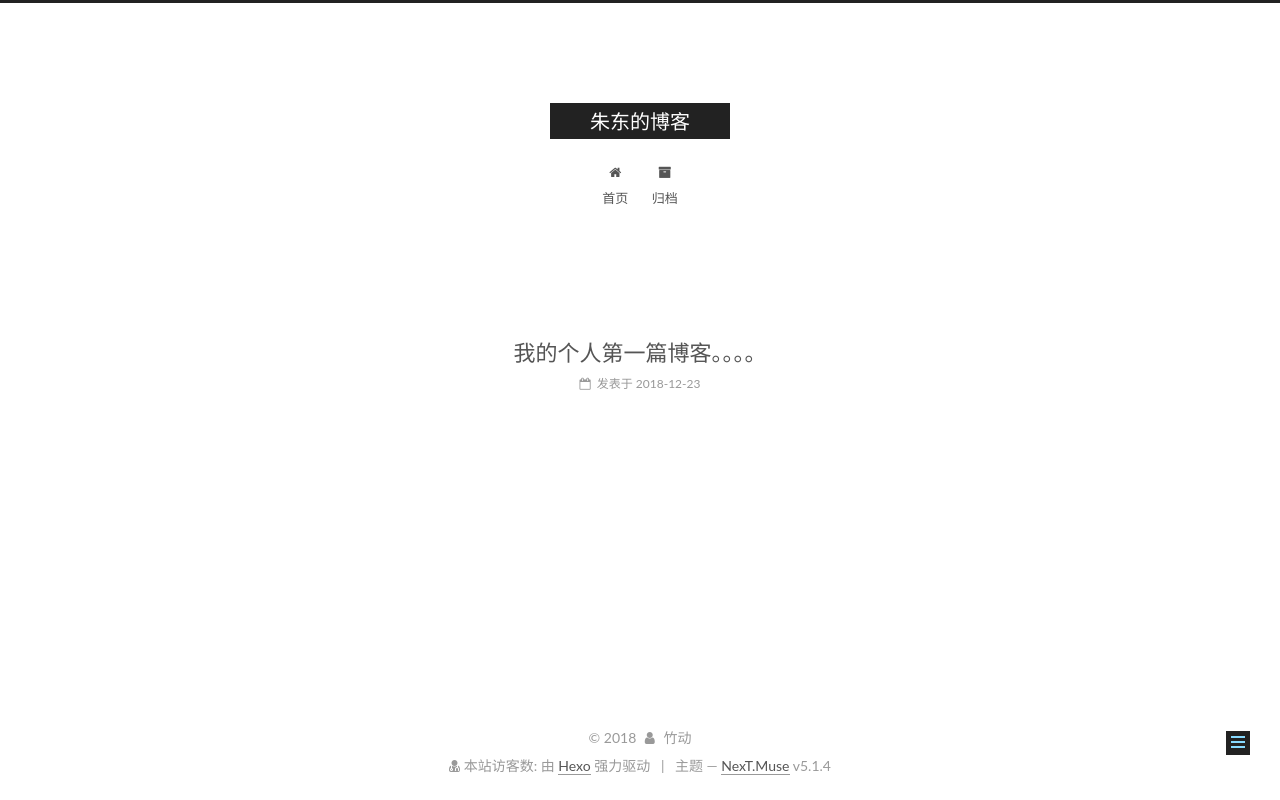
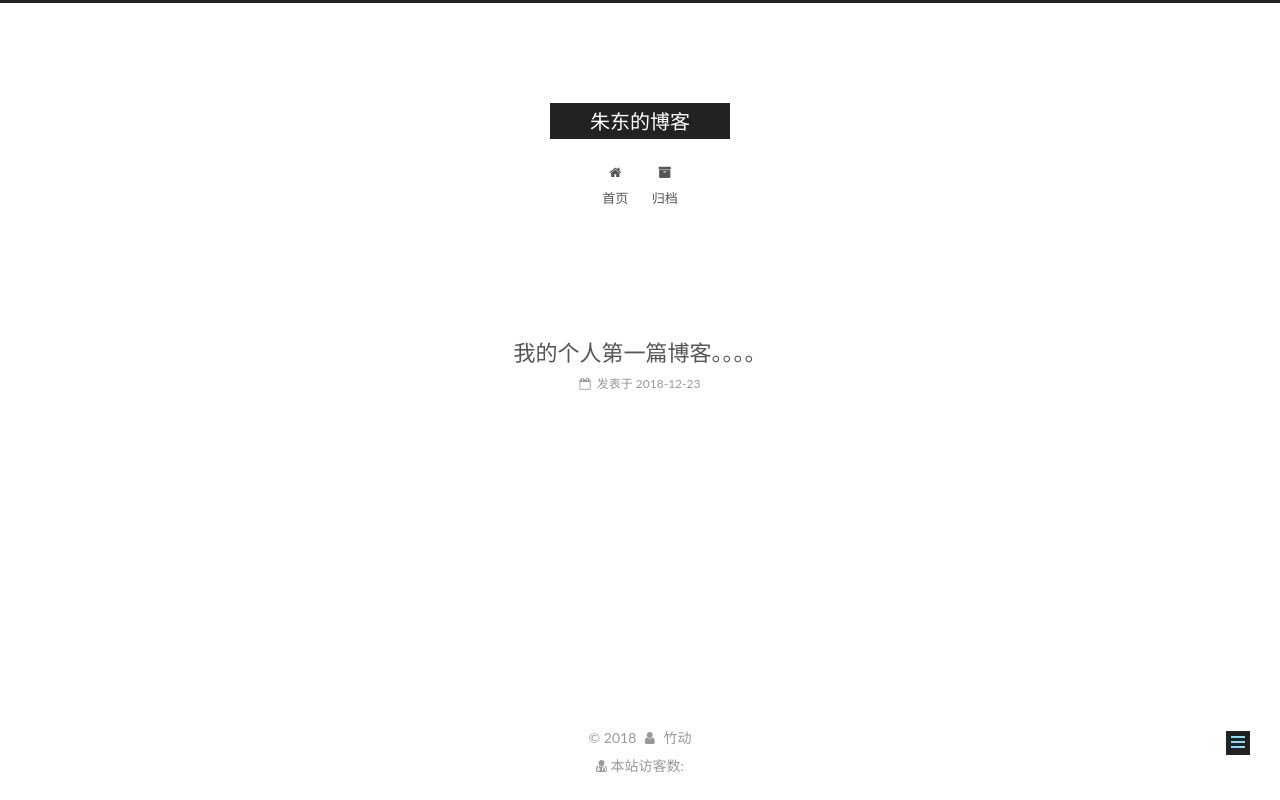
Before and after one commit to zhudongwork/zhudongwork111.github.io, a plain HTML site: page 2018/12/23/我的个人第一篇博客。。。。/index.html in a window 1280 px wide. Drawn offline with Linux system fonts and the light colour scheme; some packages are replaced by stand-ins of ours; a script that the page names is missing.

Commit message:
Site updated: 2018-12-23 21:19:08

```diff
--- a/2018/12/23/我的个人第一篇博客。。。。/index.html
+++ b/2018/12/23/我的个人第一篇博客。。。。/index.html
@@ -441,18 +441,6 @@
 </div>
 
 
-  <div class="powered-by">由 <a class="theme-link" target="_blank" href="https://hexo.io">Hexo</a> 强力驱动</div>
-
-
-
-  <span class="post-meta-divider">|</span>
-
-
-
-  <div class="theme-info">主题 &mdash; <a class="theme-link" target="_blank" href="https://github.com/iissnan/hexo-theme-next">NexT.Muse</a> v5.1.4</div>
-
-
-
 
 
 
```
Also changed, not shown: archives/2018/12/index.html (+0 -12 lines), archives/2018/index.html (+0 -12 lines), archives/index.html (+0 -12 lines), index.html (+0 -12 lines).
